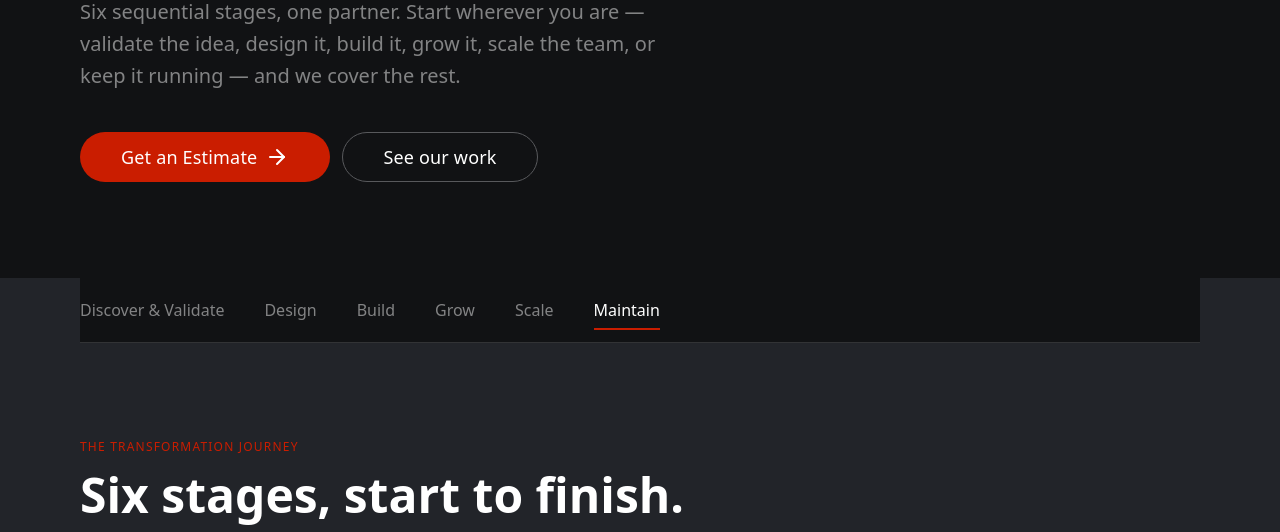
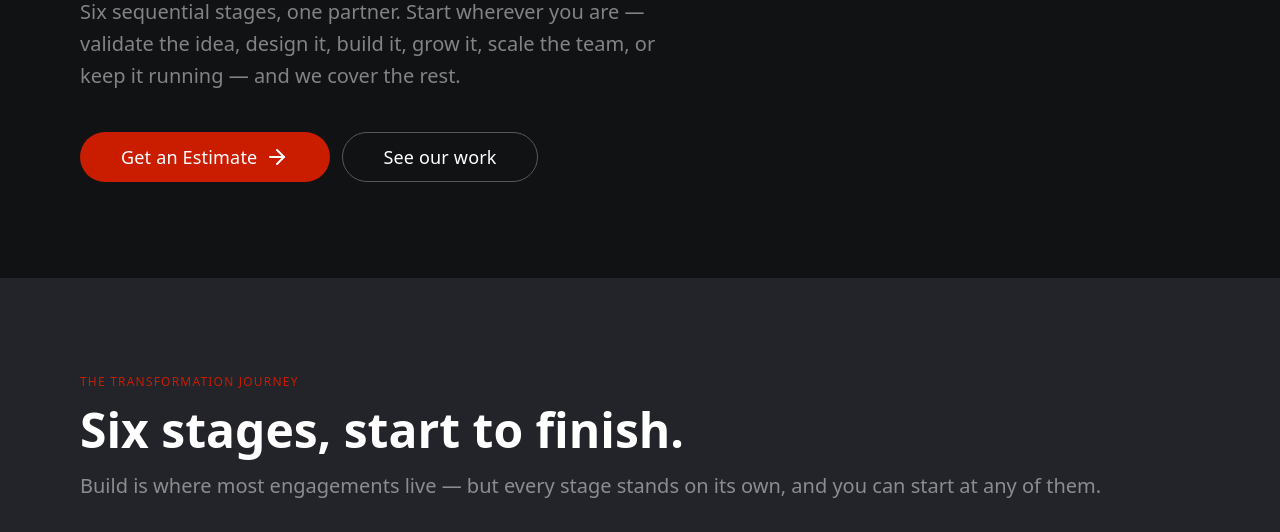
Before and after one commit to andranik1349/vecto-website-wireframe, a plain HTML site: page services/index.html in a window 1280 px wide. Shown: the part 404-936 px from the top of the page. Drawn offline with nearby package versions, Linux system fonts and the light colour scheme; a web font is replaced by a local one.

Commit message:
fix(services hub): remove broken stage anchor strip
A scroll-spy anchor nav can't work over a horizontal journey — all six stages
share one scroll position, so the spy highlighted whichever fired last
("Maintain") and clicking any stage scrolled to the same spot. The journey
shows all six at a glance, so the strip was redundant anyway. Removed it and
updated the journey sub-headline that referenced jumping. Stage ids kept for
deep-linking.

Co-Authored-By: Claude Opus 4.8 <noreply@anthropic.com>

```diff
--- a/services/index.html
+++ b/services/index.html
@@ -393,19 +393,6 @@
     </div>
   </section>
 
-  <!-- ═══ 2 · STICKY STAGE ANCHOR STRIP ══════════════════════════════════ -->
-  <div class="sticky-below-nav">
-    <div class="container">
-      <nav class="anchor-nav" aria-label="Service stages">
-        <a class="anchor-nav__link anchor-nav__link--active" href="#discover">Discover &amp; Validate</a>
-        <a class="anchor-nav__link" href="#design">Design</a>
-        <a class="anchor-nav__link" href="#build">Build</a>
-        <a class="anchor-nav__link" href="#grow">Grow</a>
-        <a class="anchor-nav__link" href="#scale">Scale</a>
-        <a class="anchor-nav__link" href="#maintain">Maintain</a>
-      </nav>
-    </div>
-  </div>
 
   <!-- ═══ 4 · THE SIX-STAGE JOURNEY (horizontal timeline, Build heaviest) ═ -->
   <section class="section">
@@ -413,7 +400,7 @@
       <div class="section-head">
         <p class="section-label">The transformation journey</p>
         <h2 class="t-h2">Six stages, start to finish.</h2>
-        <p class="t-p1 tc-secondary mt-3xs">Build is where most engagements live — but every stage stands on its own. Jump to the one that fits where you are.</p>
+        <p class="t-p1 tc-secondary mt-3xs">Build is where most engagements live — but every stage stands on its own, and you can start at any of them.</p>
       </div>
 
       <div class="stage-journey">
```
